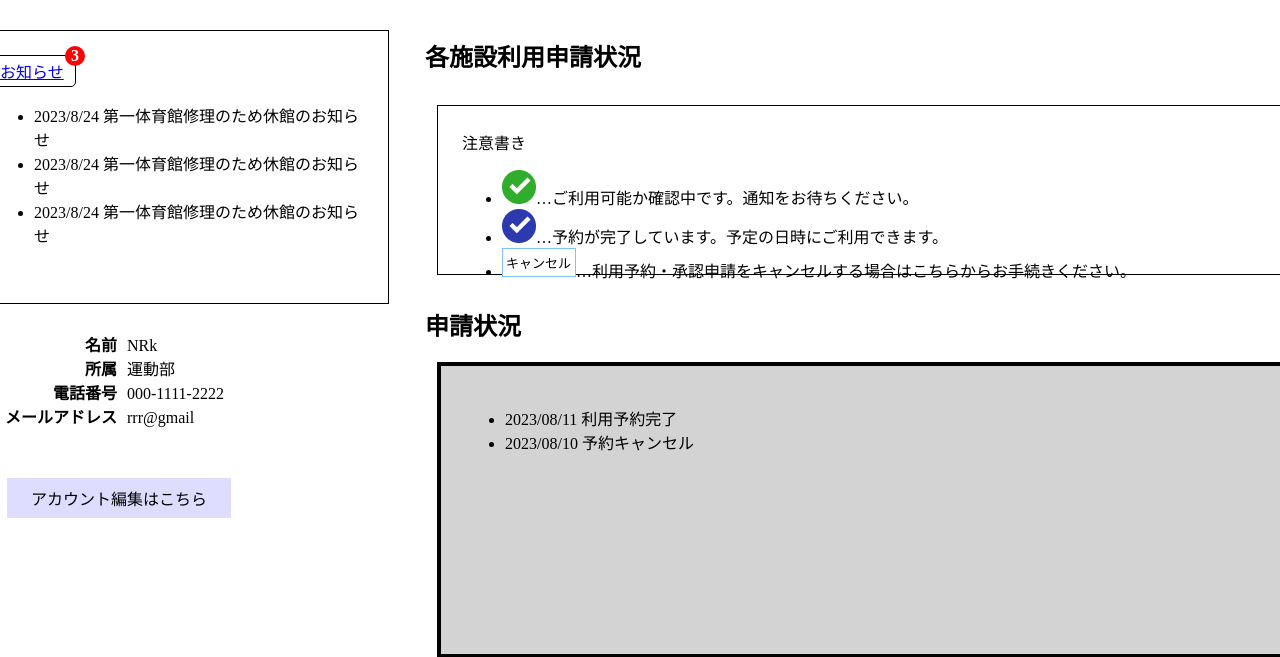
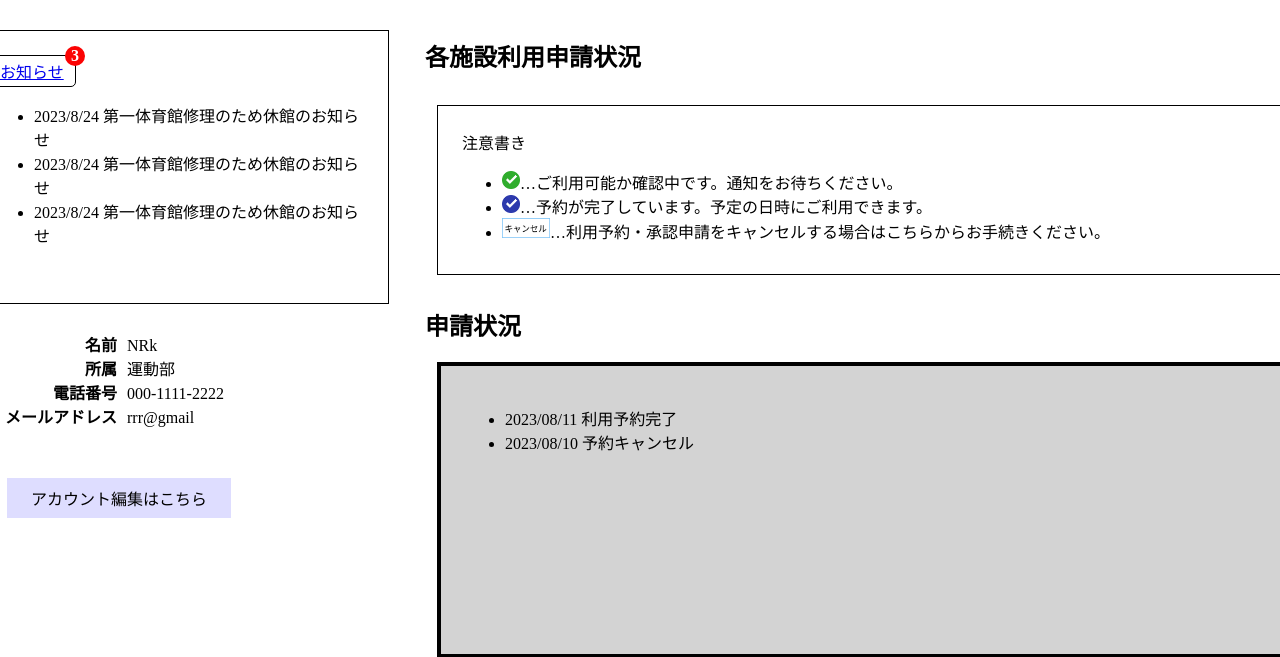
Before and after one commit to hackathon-Cteam/shinseikun, a Flask app: page /mypage in a window 1280 px wide; the page is wider, and only the part inside the window is pictured. Shown: the part 32-689 px from the top of that part. Run offline with Flask 2, Linux system fonts and the light colour scheme.

Commit message:
iconの大きさ修正とchat.jsのスクリプト追加

```diff
--- a/ChatApp/view/static/css/mypage.css
+++ b/ChatApp/view/static/css/mypage.css
@@ -216,3 +216,13 @@ button {
   margin: 10px auto;
   cursor: pointer;
 }
+
+img {
+  width: 18px;
+  height: 18px;
+}
+
+#cancelbtn {
+  width: 48px;
+  height: 20px;
+}
--- a/ChatApp/view/templates/page/mypage.html
+++ b/ChatApp/view/templates/page/mypage.html
@@ -1,7 +1,8 @@
 {% extends "base.html" %}
 {% block head %}
     {% block page_style %}<link rel="stylesheet" href="../static/css/mypage.css">{% endblock %}
-    {% block page_script %}{% endblock %}
+    {% block page_script %}<script src="{{url_for('static',filename='js/chat.js')}}" type="text/javascript"></script>{% endblock %}
+
     {{ super() }}
 {% endblock %}
 {% block content %}
@@ -66,7 +67,7 @@
         <ul>
          <li><img src="../static/img/mypage/icon_g.jpg">…ご利用可能か確認中です。通知をお待ちください。</li>
          <li><img src="../static/img/mypage/icon_b.jpg">…予約が完了しています。予定の日時にご利用できます。</li>
-         <li><img src="../static/img/mypage/cancel.jpg">…利用予約・承認申請をキャンセルする場合はこちらからお手続きください。</li>
+         <li><img src="../static/img/mypage/cancel.jpg" id="cancelbtn">…利用予約・承認申請をキャンセルする場合はこちらからお手続きください。</li>
         </ul>
     </div>
     <h2>申請状況</h2>
```
Also changed, not shown: ChatApp/view/templates/page/mypage.js (deleted, +0 -16 lines).
